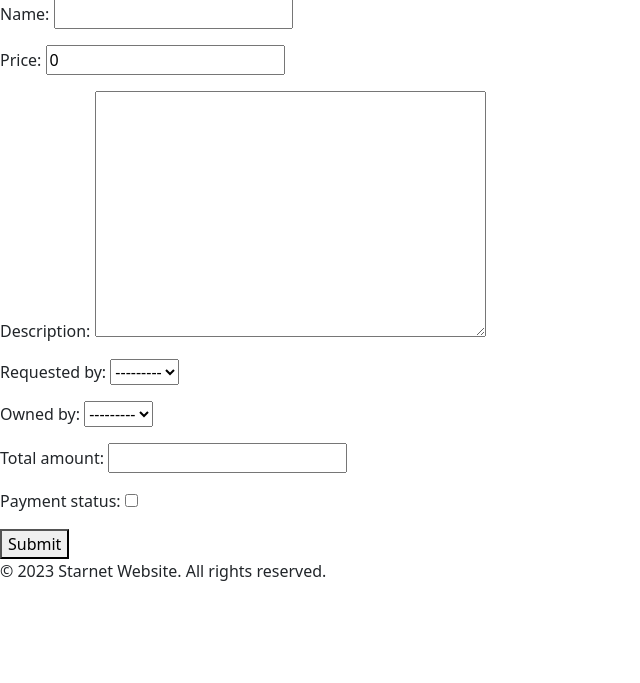
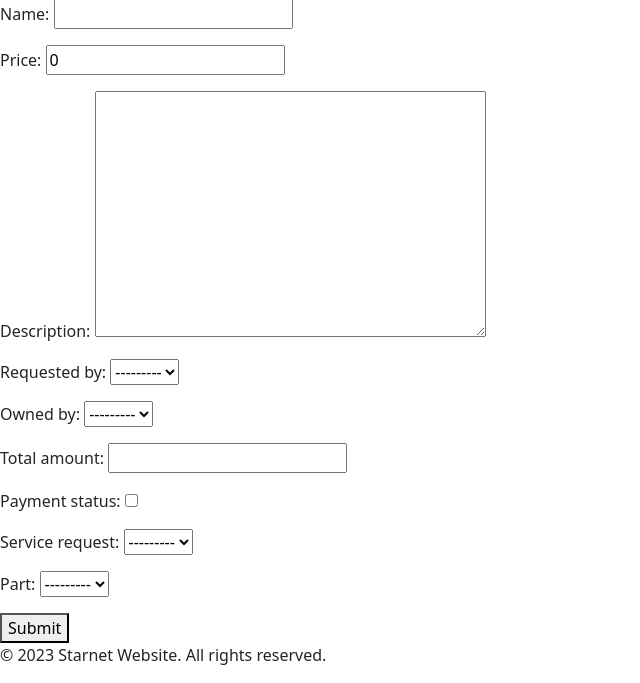
Before and after one commit to Fluorky/Computer-Service-Django-Api, a Django app: page /invoice/new/ in a window 1280 px wide. Shown: the part 263-946 px from the top of the page, without its empty margins (0-640 px from the left). Before the commit the page ends 844 px from the top, so only its background shows below. Run offline with Django 4.2, Linux system fonts and the light colour scheme; data that the repository does not hold is empty.

Commit message:
Fix bugs and begin converting views into class-based views

```diff
--- a/computerserviceapp/models.py
+++ b/computerserviceapp/models.py
@@ -31,6 +31,8 @@ class ServiceRequest(CommonInfo):
 class Invoice(ServiceRequest):
     total_amount = models.DecimalField(max_digits=10, decimal_places=2)
     payment_status = models.BooleanField(default=False)
+    service_request = models.ForeignKey('ServiceRequest', on_delete=models.SET_NULL, null=True, related_name='+')
+    part =  models.ForeignKey('Part', on_delete=models.SET_NULL, null=True)
 
     class Meta:
         verbose_name = 'Invoice'
--- a/computerserviceapp/templates/computerserviceapp/lists/service_technician_list.html
+++ b/computerserviceapp/templates/computerserviceapp/lists/service_technician_list.html
@@ -5,7 +5,7 @@
 {% block content %}
     <h2>Service Technician List</h2>
     <ul>
-        {% for technician in technicians %}
+        {% for technician in service_technicians %}
             <li><a href="{% url 'service_technician_detail' pk=technician.pk %}">{{ technician.name }} {{ technician.surname }}</a></li>
         {% endfor %}
     </ul>
--- a/computerserviceapp/urls.py
+++ b/computerserviceapp/urls.py
@@ -1,14 +1,22 @@
 from django.urls import path
 from . import views
+from .views import ServiceRequestListView, ServiceRequestDetailView, ServiceRequestCreateView, ServiceRequestUpdateView, ServiceRequestDeleteView
 from django.views.generic.base import RedirectView
 
 urlpatterns = [
     path('', views.index, name='index'),
-    path('service-request/', views.service_request_list, name='service_request_list'),
-    path('service-request/<int:pk>/', views.service_request_detail, name='service_request_detail'),
-    path('service-request/new/', views.service_request_create, name='service_request_create'),
-    path('service-request/<int:pk>/edit/', views.service_request_edit, name='service_request_edit'),
-    path('service-request/<int:pk>/delete/', views.service_request_delete, name='service_request_delete'),
+    path('service-request/', ServiceRequestListView.as_view(), name='service_request_list'),
+    path('service-request/<int:pk>/', ServiceRequestDetailView.as_view(), name='service_request_detail'),
+    path('service-request/new/', ServiceRequestCreateView.as_view(), name='service_request_create'),
+    path('service-request/<int:pk>/edit/', ServiceRequestUpdateView.as_view(), name='service_request_edit'),
+    path('service-request/<int:pk>/delete/', ServiceRequestDeleteView.as_view(), name='service_request_delete'),
+
+    #path('service-request/', views.service_request_list, name='service_request_list'),
+    #path('service-request/<int:pk>/', views.service_request_detail, name='service_request_detail'),
+    #path('service-request/new/', views.service_request_create, name='service_request_create'),
+    #path('service-request/<int:pk>/edit/', views.service_request_edit, name='service_request_edit'),
+    #path('service-request/<int:pk>/delete/', views.service_request_delete, name='service_request_delete'),
+
 
     path('invoice/', views.invoice_list, name='invoice_list'),
     path('invoice/<int:pk>/', views.invoice_detail, name='invoice_detail'),
--- a/computerserviceapp/views.py
+++ b/computerserviceapp/views.py
@@ -4,7 +4,8 @@ from django.http import HttpResponse
 from django.shortcuts import render, get_object_or_404, redirect
 from .models import ServiceRequest, Invoice, Part, ServiceTechnician, Customer
 from .forms import ServiceRequestForm, InvoiceForm , PartForm, ServiceTechnicianForm, CustomerForm
-from django.urls import reverse
+from django.urls import reverse, reverse_lazy
+from django.views.generic import ListView, DetailView, CreateView, UpdateView, DeleteView
 
 ## TO DO ##
 # htmls
@@ -14,7 +15,58 @@ def index(request):
     #return HttpResponse("Welcome in Computer service")
     return render(request, 'computerserviceapp/index.html')
 
-def service_request_list(request):
+
+class ServiceRequestListView(View):
+    def get(self, request):
+        service_requests = ServiceRequest.objects.all()
+        return render(request, 'computerserviceapp/lists/service_request_list.html', {'service_requests': service_requests})
+
+
+class ServiceRequestDetailView(View):
+    def get(self, request, pk):
+        service_request = get_object_or_404(ServiceRequest, pk=pk)
+        return render(request, 'computerserviceapp/details/service_request_detail.html', {'service_request': service_request})
+
+
+class ServiceRequestCreateView(View):
+    def get(self, request):
+        form = ServiceRequestForm()
+        return render(request, 'computerserviceapp/forms/service_request_form.html', {'form': form})
+
+    def post(self, request):
+        form = ServiceRequestForm(request.POST)
+        if form.is_valid():
+            service_request = form.save()
+            return redirect('service_request_detail', pk=service_request.pk)
+        return render(request, 'computerserviceapp/forms/service_request_form.html', {'form': form})
+
+
+class ServiceRequestUpdateView(View):
+    def get(self, request, pk):
+        service_request = get_object_or_404(ServiceRequest, pk=pk)
+        form = ServiceRequestForm(instance=service_request)
+        return render(request, 'computerserviceapp/forms/service_request_form.html', {'form': form})
+
+    def post(self, request, pk):
+        service_request = get_object_or_404(ServiceRequest, pk=pk)
+        form = ServiceRequestForm(request.POST, instance=service_request)
+        if form.is_valid():
+            service_request = form.save()
+            return redirect('service_request_detail', pk=service_request.pk)
+        return render(request, 'computerserviceapp/forms/service_request_form.html', {'form': form})
+
+
+class ServiceRequestDeleteView(View):
+    def get(self, request, pk):
+        service_request = get_object_or_404(ServiceRequest, pk=pk)
+        return render(request, 'computerserviceapp/delete/service_request_confirm_delete.html', {'service_request': service_request})
+
+    def post(self, request, pk):
+        service_request = get_object_or_404(ServiceRequest, pk=pk)
+        service_request.delete()
+        return redirect('service_request_list')
+
+"""def service_request_list(request):
     service_requests = ServiceRequest.objects.all()
     return render(request, 'computerserviceapp/lists/service_request_list.html', {'service_requests': service_requests})
 
@@ -50,7 +102,7 @@ def service_request_delete(request, pk):
         return redirect('service_request_list')
     return render(request, 'computerserviceapp/delete/service_request_confirm_delete.html', {'service_request': service_request})
 
-
+"""
 def invoice_list(request):
     invoices = Invoice.objects.all()
     return render(request, 'computerserviceapp/lists/invoice_list.html', {'invoices': invoices})
@@ -150,7 +202,7 @@ def service_technician_edit(request, pk):
         form = ServiceTechnicianForm(request.POST, instance=service_technician)
         if form.is_valid():
             service_technician = form.save()
-            return redirect('ServiceTechnician_detail', pk=service_technician.pk)
+            return redirect('service_technician_detail', pk=service_technician.pk)
     else:
         form = ServiceTechnicianForm(instance=service_technician)
     return render(request, 'computerserviceapp/forms/service_technician_form.html', {'form': form})
@@ -159,7 +211,7 @@ def service_technician_delete(request, pk):
     service_technician = get_object_or_404(ServiceTechnician, pk=pk)
     if request.method == 'POST':
         service_technician.delete()
-        return redirect('ServiceTechnician_list')
+        return redirect('service_technician_list')
     return render(request, 'computerserviceapp/delete/service_technician_confirm_delete.html', {'service_technician': service_technician})
 
 
```
Also changed, not shown: computerserviceapp/templates/computerserviceapp/details/service_request_detail.html (renamed from computerserviceapp/templates/computerserviceapp/details/service_request_details.html, +5 -2 lines), computerserviceapp/templates/computerserviceapp/details/service_technician_detail.html (added, +14 -0 lines), computerserviceapp/templates/computerserviceapp/details/service_technician_details.html (deleted, +0 -13 lines), computerserviceapp/migrations/0001_initial.py, computerserviceapp/templates/computerserviceapp/delete/service_technician_confirm_delete.html (renamed from computerserviceapp/templates/computerserviceapp/delete/service_technician_confirm_ddelete.html).
